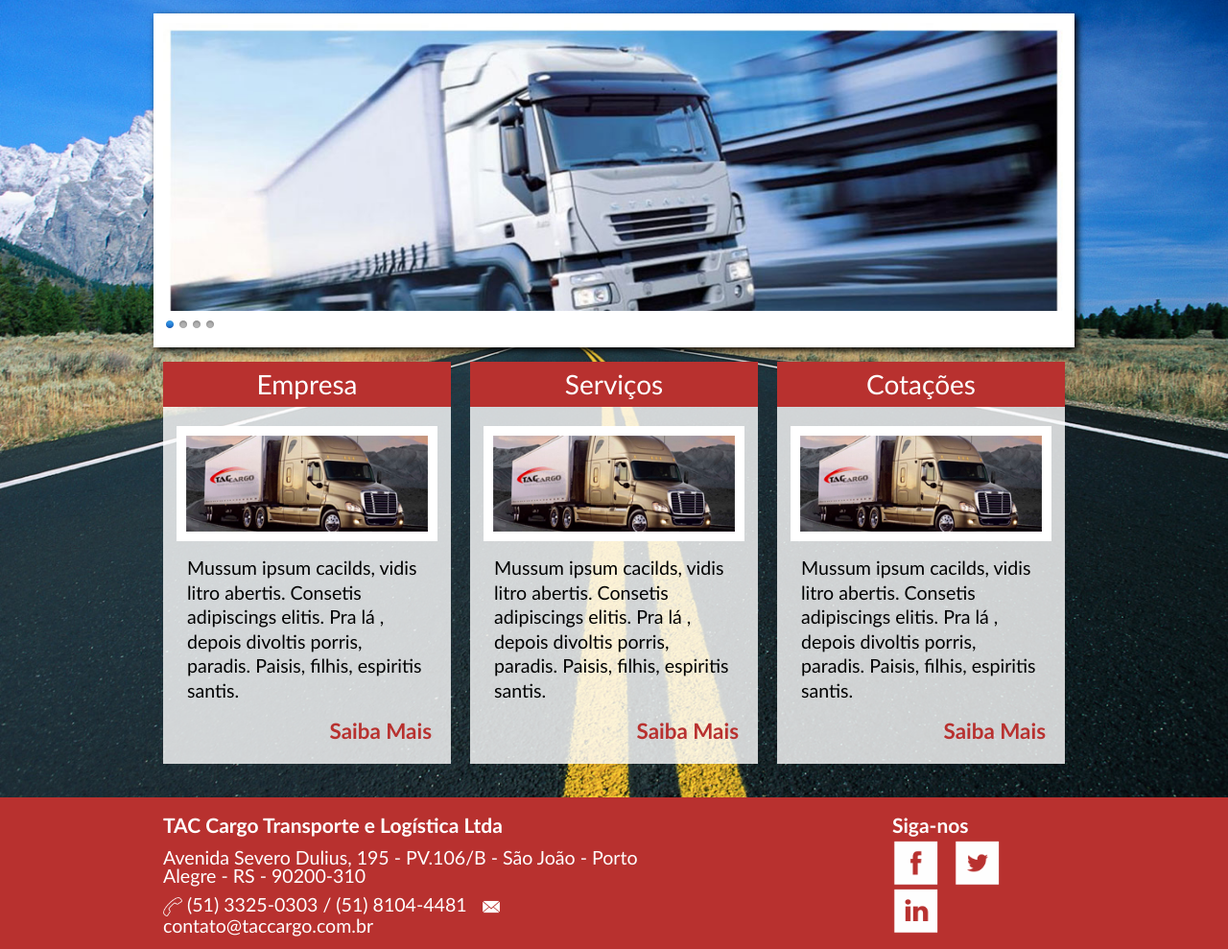
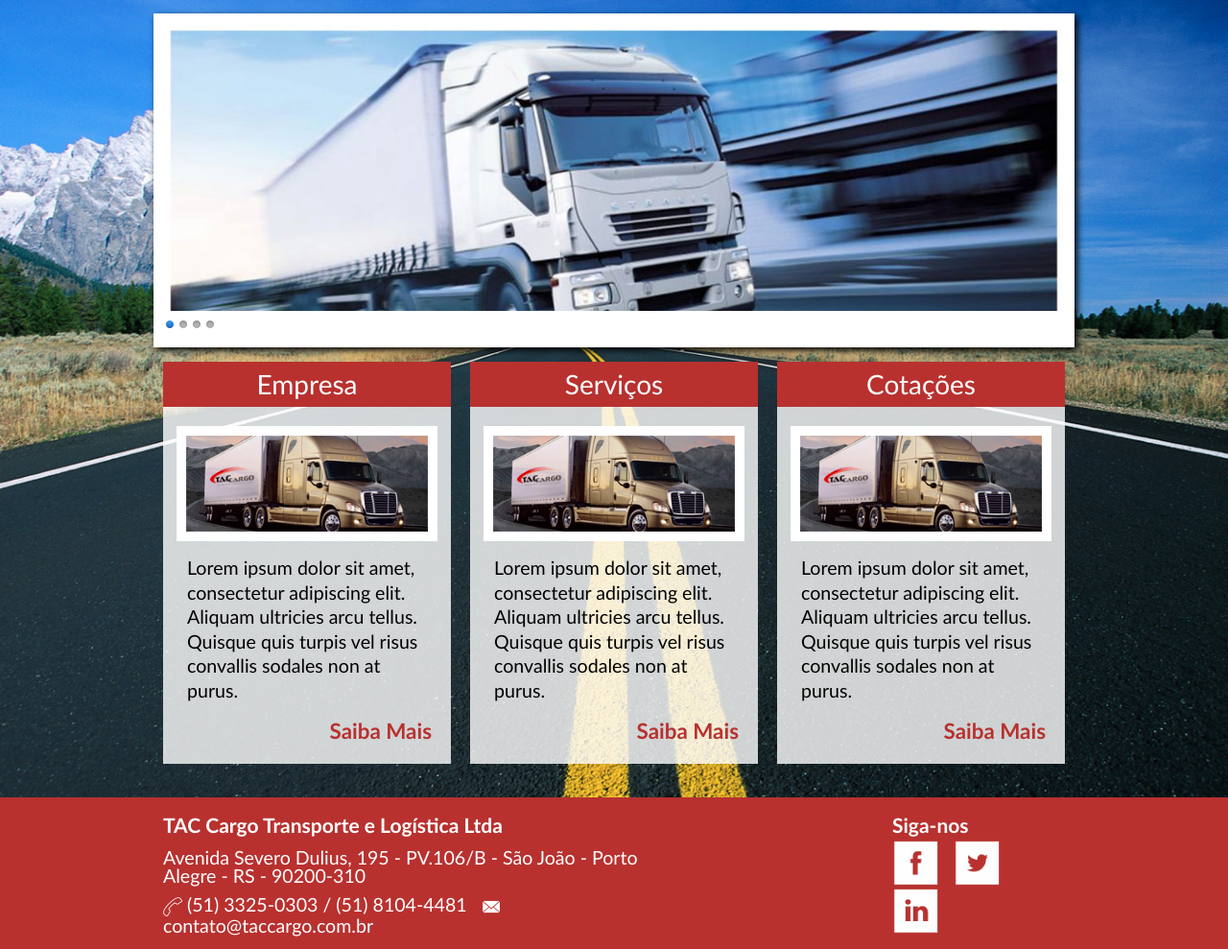
Before and after one commit to mvsaturno/taccargo, a PHP site: page / in a window 1280 px wide. Shown: the part 161-1150 px from the top of the page at 96% size. Run offline with PHP 8.4, Linux system fonts and the light colour scheme; some web fonts are replaced.

Commit message:
index text changed

```diff
--- a/index.php
+++ b/index.php
@@ -31,7 +31,7 @@
                     <h3>Empresa</h3>
                     <div class="div_main_content_txt" >
                         <p class="align_center"><img src="img/small_truck.jpg"></p>
-                        <p class="main_text">Mussum ipsum cacilds, vidis litro abertis. Consetis adipiscings elitis. Pra lá , depois divoltis porris, paradis. Paisis, filhis, espiritis santis.</p>
+                        <p class="main_text">Lorem ipsum dolor sit amet, consectetur adipiscing elit. Aliquam ultricies arcu tellus. Quisque quis turpis vel risus convallis sodales non at purus.</p>
                         <a href="#">Saiba Mais</a>
 
                     </div>
@@ -41,7 +41,7 @@
                    <h3>Servi&ccedil;os</h3>
                     <div class="div_main_content_txt" >
                         <p class="align_center"><img src="img/small_truck.jpg"></p>
-                        <p class="main_text">Mussum ipsum cacilds, vidis litro abertis. Consetis adipiscings elitis. Pra lá , depois divoltis porris, paradis. Paisis, filhis, espiritis santis.</p>
+                        <p class="main_text">Lorem ipsum dolor sit amet, consectetur adipiscing elit. Aliquam ultricies arcu tellus. Quisque quis turpis vel risus convallis sodales non at purus.</p>
                         <a href="#">Saiba Mais</a>
 
                     </div>
@@ -51,7 +51,7 @@
                    <h3>Cota&ccedil;&otilde;es</h3>
                     <div class="div_main_content_txt" >
                         <p class="align_center"><img src="img/small_truck.jpg"></p>
-                        <p class="main_text">Mussum ipsum cacilds, vidis litro abertis. Consetis adipiscings elitis. Pra lá , depois divoltis porris, paradis. Paisis, filhis, espiritis santis.</p>
+                        <p class="main_text">Lorem ipsum dolor sit amet, consectetur adipiscing elit. Aliquam ultricies arcu tellus. Quisque quis turpis vel risus convallis sodales non at purus.</p>
                         <a href="#">Saiba Mais</a>
 
                     </div>
```
